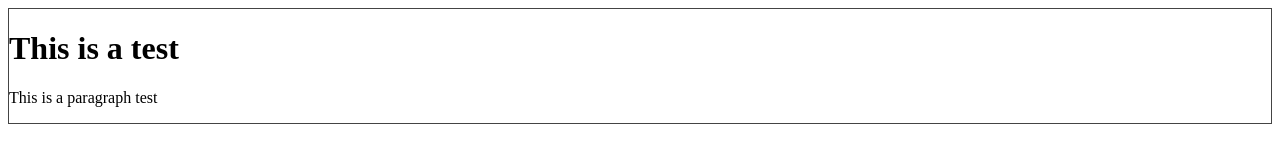
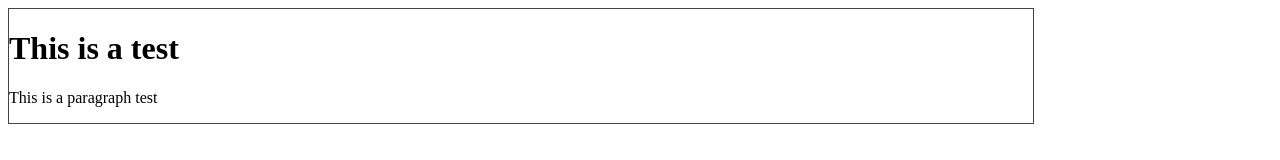
Before and after one commit to camp185/resizetest, a plain HTML site: page index.html in a window 1280 px wide. Drawn offline with Linux system fonts and the light colour scheme.

Commit message:
Update style.css

```diff
--- a/style.css
+++ b/style.css
@@ -1 +1 @@
-body {border:1px solid #444;}
+body {border:1px solid #444; width:80%;}
```
